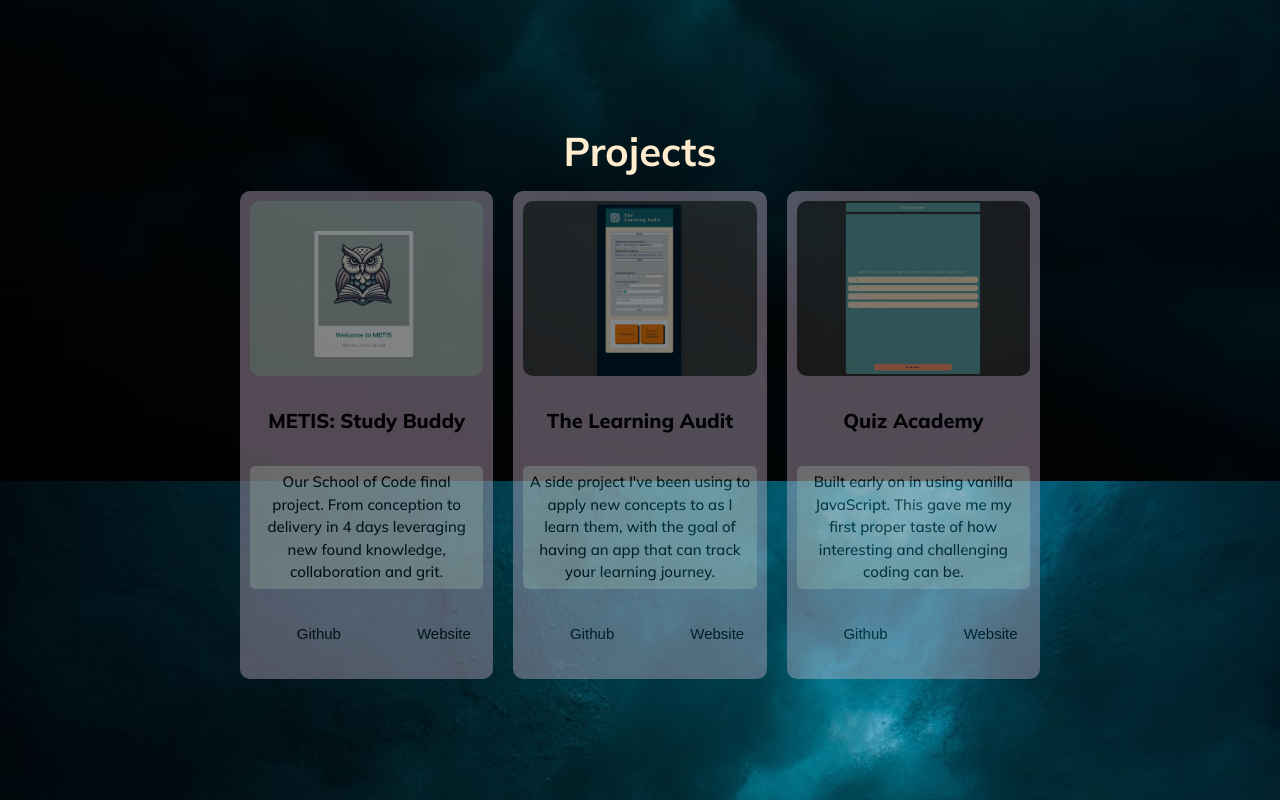
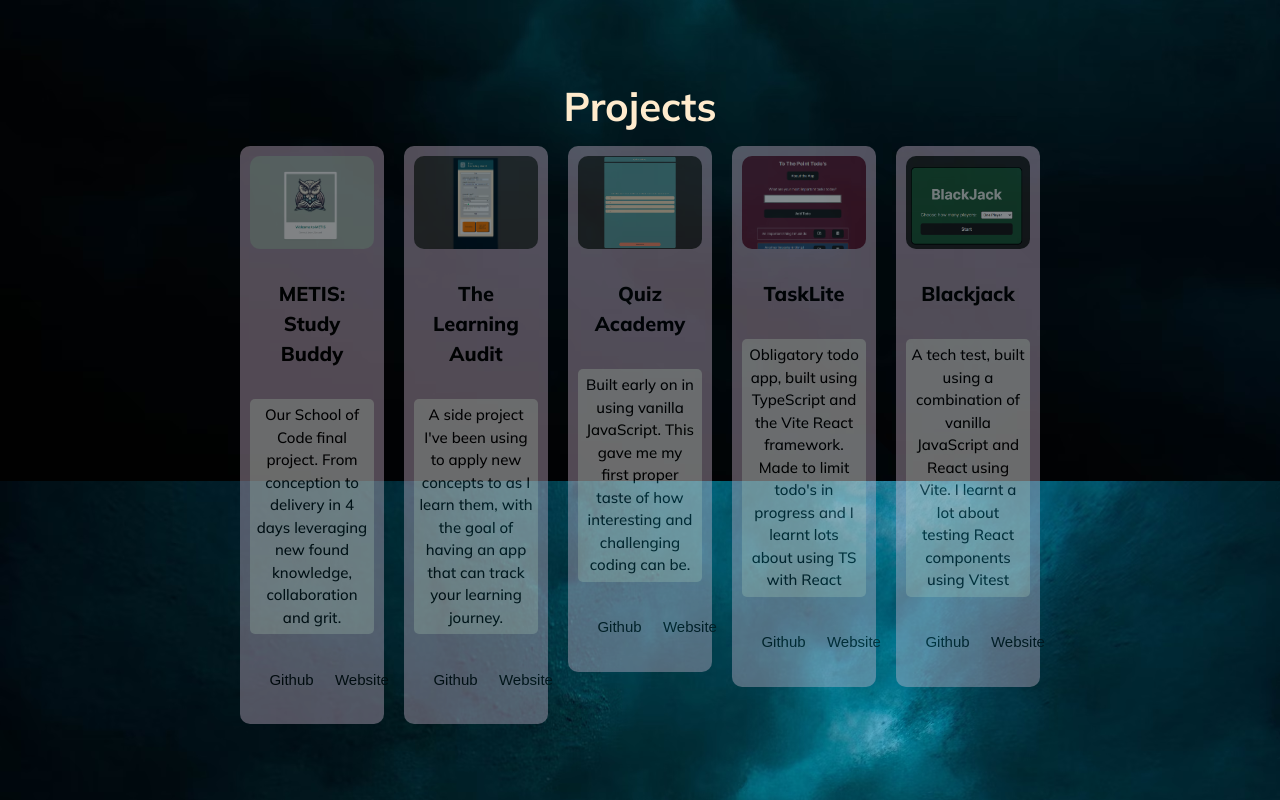
Before and after one commit to Tyriol/portfolio, a React (Vite) app: page / in a window 1280 px wide. Shown: the part 2400-3200 px from the top of the page. Built offline with nearby package versions, Linux system fonts and the light colour scheme.

Commit message:
add projects tasklite and blackjack to the projects section

```diff
--- a/src/assets/data/projects.ts
+++ b/src/assets/data/projects.ts
@@ -24,6 +24,22 @@ const projects: ProjectType[] = [
         imageAltText: "The Quiz Academy homepage",
         githubLink: "https://github.com/Tyriol/quizAcademy",
         websiteLink: "https://quiz.saffagonerogue.me"
+    },
+    {
+        title: "TaskLite",
+        description: "Obligatory todo app, built using TypeScript and the Vite React framework. Made to limit todo's in progress and I learnt lots about using TS with React",
+        image: "../tasklite.png",
+        imageAltText: "The TaskLite App",
+        githubLink: "https://github.com/Tyriol/taskLite",
+        websiteLink: "https://todo.saffagonerogue.me/"
+    },
+    {
+        title: "Blackjack",
+        description: "A tech test, built using a combination of vanilla JavaScript and React using Vite. I learnt a lot about testing React components using Vitest",
+        image: "../blackjack.png",
+        imageAltText: "The TaskLite App",
+        githubLink: "https://github.com/Tyriol/blackjack-bbc-segs-tech-test",
+        websiteLink: "https://blackjack.saffagonerogue.me/"
     }
 ]
 
```
Also changed, not shown: public/blackjack.png (added), public/tasklite.png (added).
